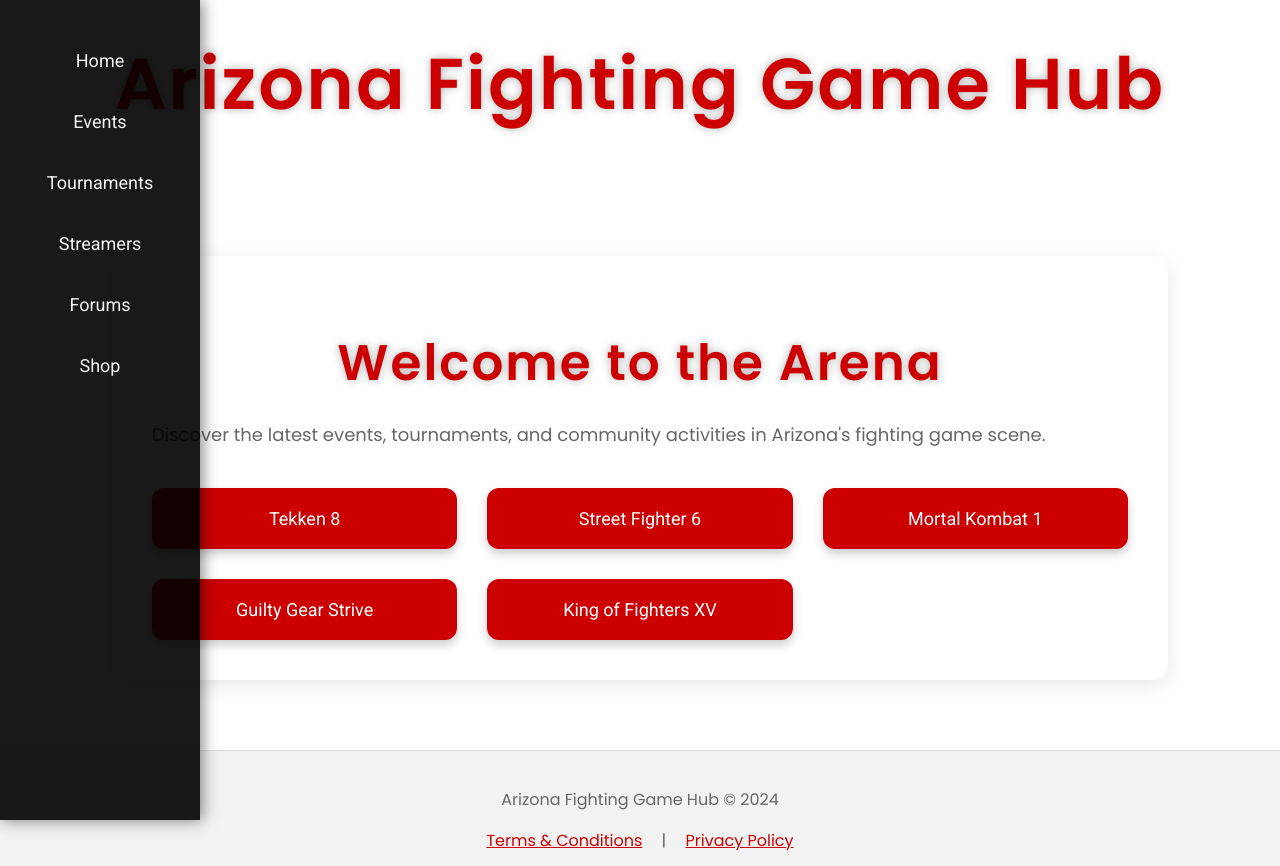
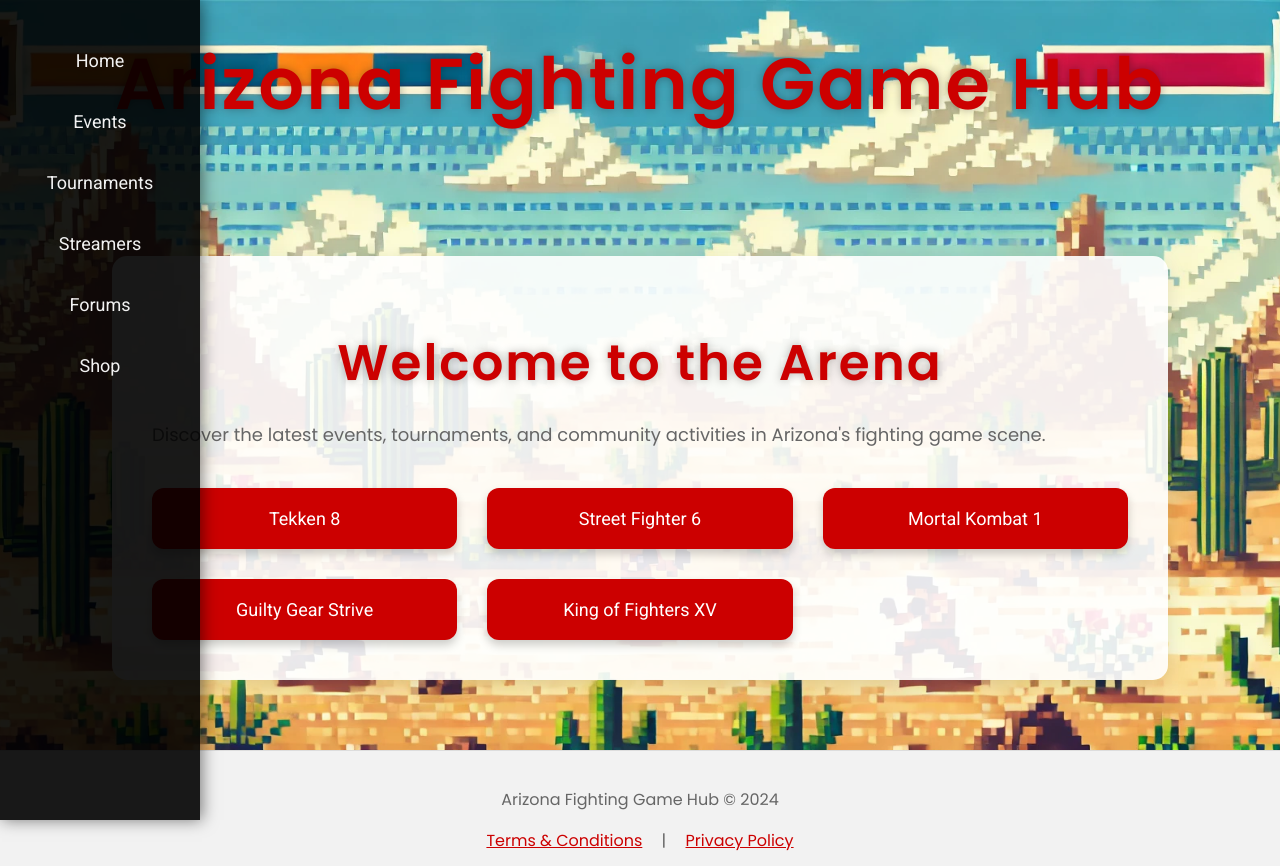
Before and after one commit to grimmyoire/fightsite2, a plain HTML site: page index.html in a window 1280 px wide. Shown: the top 866 px of the page. Drawn offline with Linux system fonts and the light colour scheme.

Commit message:
Update index.html

```diff
--- a/index.html
+++ b/index.html
@@ -10,7 +10,7 @@
     <meta name="description" content="Arizona Fighting Game Hub - Your ultimate destination for fighting game events, tournaments, and community discussions in Arizona.">
     <meta name="keywords" content="Arizona, Fighting Games, Tournaments, Events, Community, Tekken, Street Fighter, Mortal Kombat">
 </head>
-<body>
+<body class="homepage">
 
     <nav>
         <ul>
```
